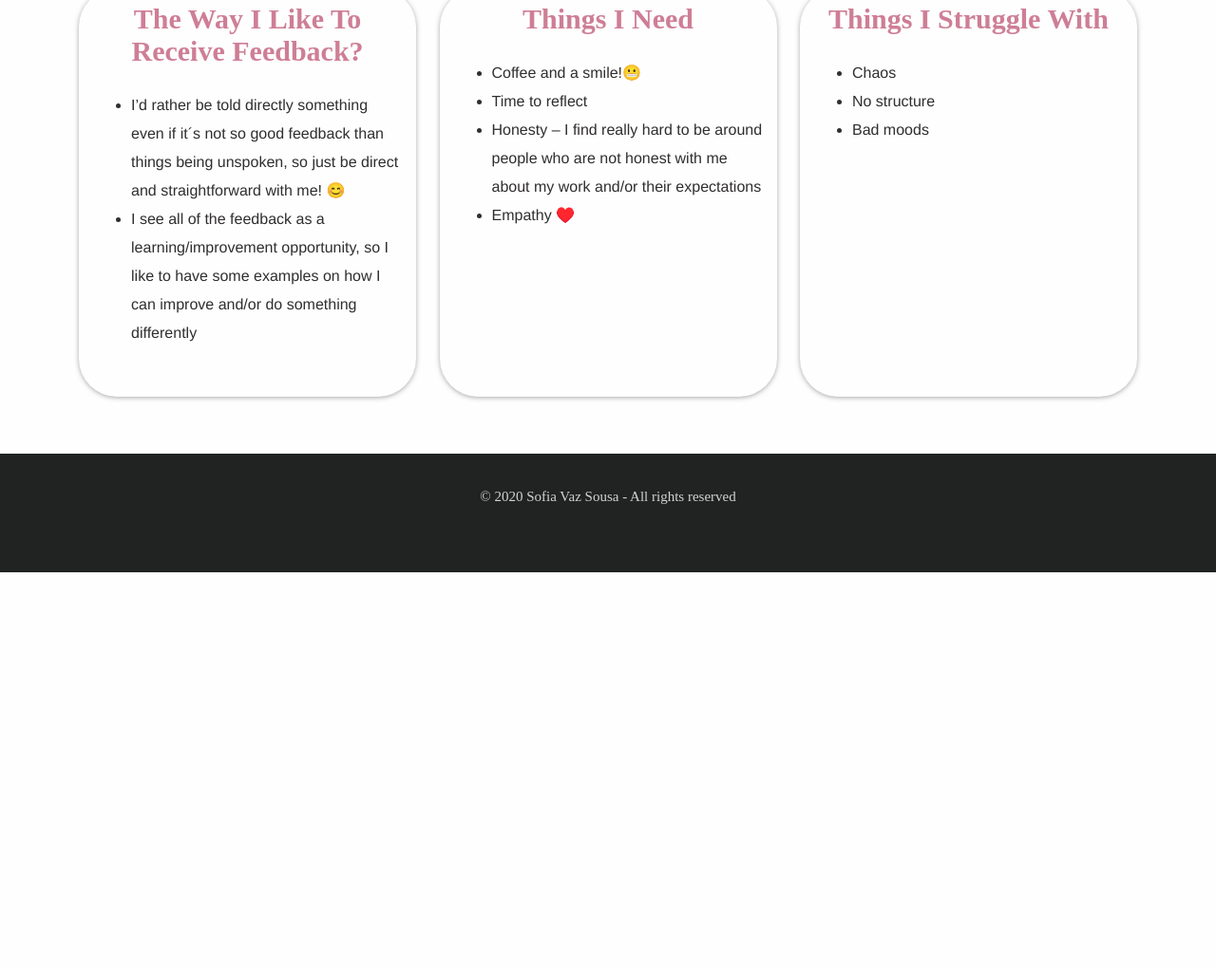
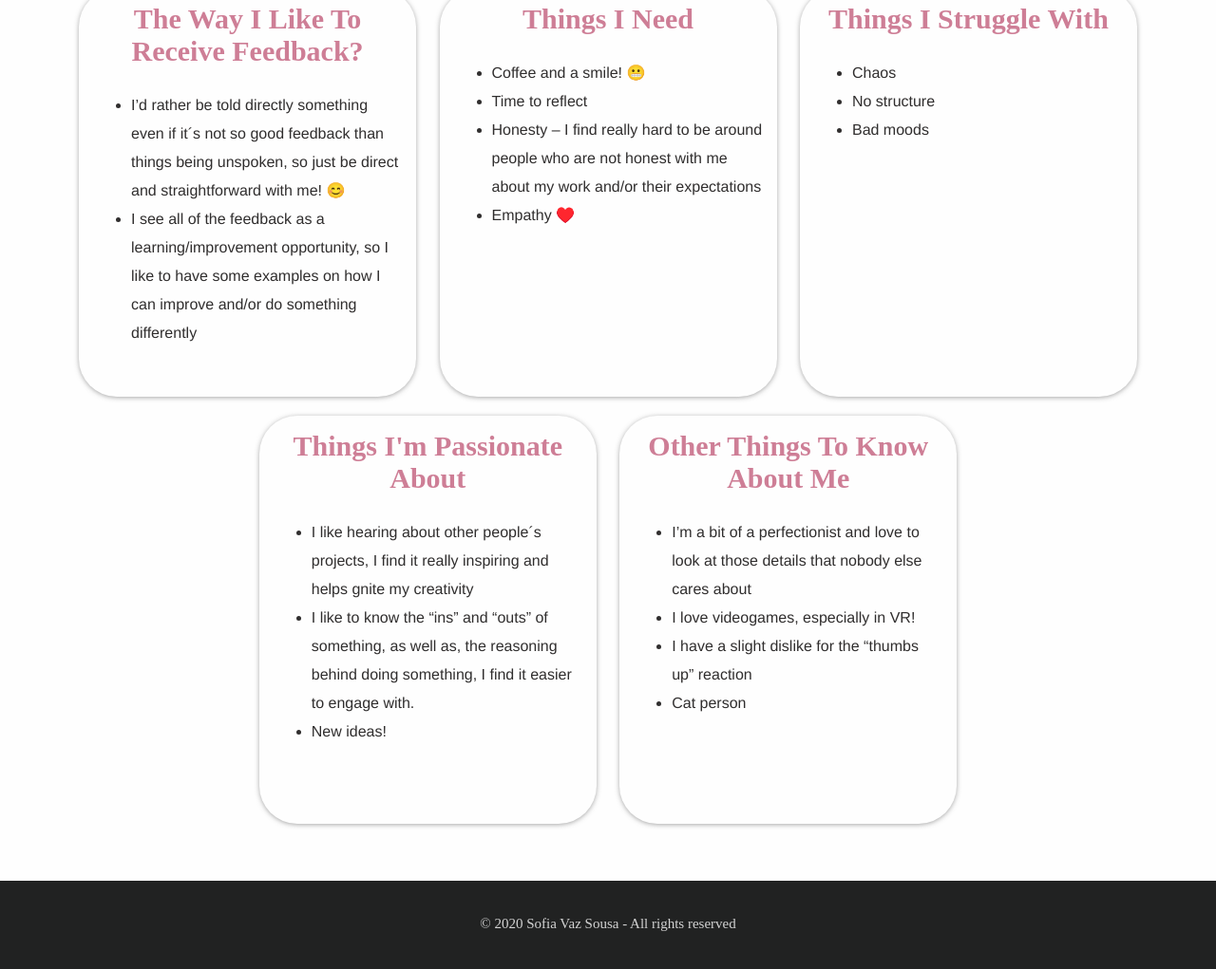
Before and after one commit to sofiavazs/sofiavazs.github.io, a plain HTML site: page manualofme.html in a window 1280 px wide. Shown: the part 710-1731 px from the top of the page at 95% size. Before the commit the page ends 1313 px from the top, so only its background shows below. Drawn offline with Linux system fonts and the light colour scheme.

Commit message:
updated manualofme and links on the nabber

```diff
--- a/manualofme.html
+++ b/manualofme.html
@@ -13,10 +13,10 @@
 
   <div class="navbar">
 
+    <a href="projects.html">PROJECTS</a>
+    <a href="manualofme.html">MANUAL OF ME</a>
+    <a href="about.html">ABOUT</a>
     <a href="index.html">HOME</a>
-    <a href="about.html">ABOUT</a>
-    <a href="manualofme.html">MANUAL OF ME</a>
-    <a href="projects.html">PROJECTS</a>
 
   </div>
 
@@ -73,7 +73,7 @@
     <div class="card">
       <h2>things I need</h2>
       <ul>
-        <li>Coffee and a smile!😬</li>
+        <li>Coffee and a smile! 😬</li>
         <li>Time to reflect</li>
         <li>Honesty – I find really hard to be around people who are not honest with me about my work and/or their expectations </li>
         <li>Empathy ♥️</li>
@@ -91,6 +91,31 @@
       </ul>
     </div>
 
+    <div class="card">
+      <h2>things I'm passionate about</h2>
+      <ul>
+        <li>I like hearing about other people´s projects, I find it really inspiring and helps gnite my creativity</li>
+        <li>I like to know the “ins” and “outs” of something, as well as, the reasoning behind doing something, I find it easier to engage with.</li>
+        <li>New ideas!</li>
+      </ul>
+    </div>
+
+    <div class="card">
+      <h2>other things to know about me</h2>
+      <ul>
+        <li>I’m a bit of a perfectionist and love to look at those details that nobody else cares about </li>
+        <li>I love videogames, especially in VR!</li>
+        <li>I have a slight dislike for the “thumbs up” reaction</li>
+        <li>Cat person</li>
+
+      </ul>
+    </div>
+
+
+
+
+
+
   </section>
 
   <div class=container>
```
Also changed, not shown: about.html (+5 -3 lines), index.html (+3 -3 lines), projects.html (+4 -4 lines).
